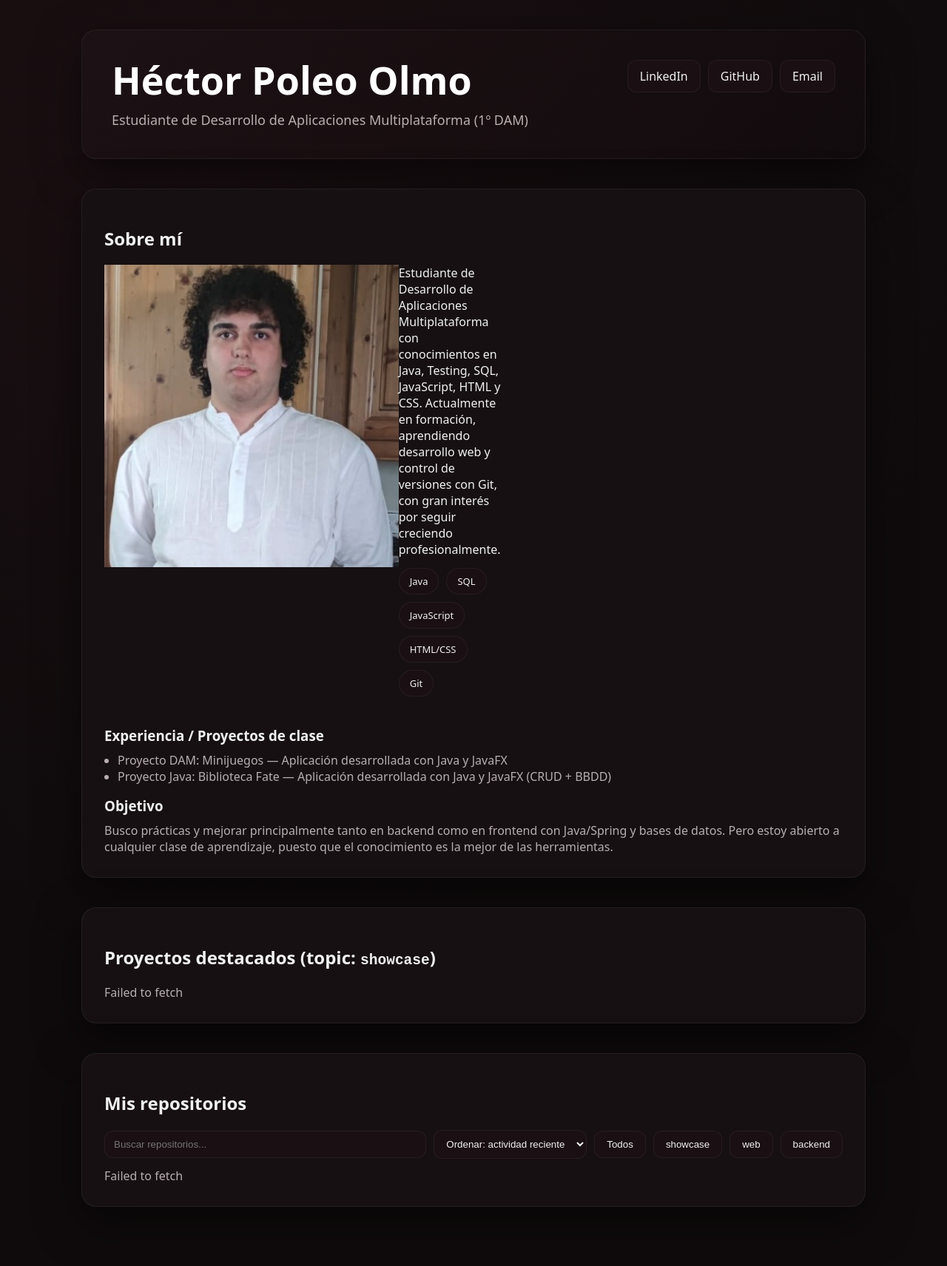
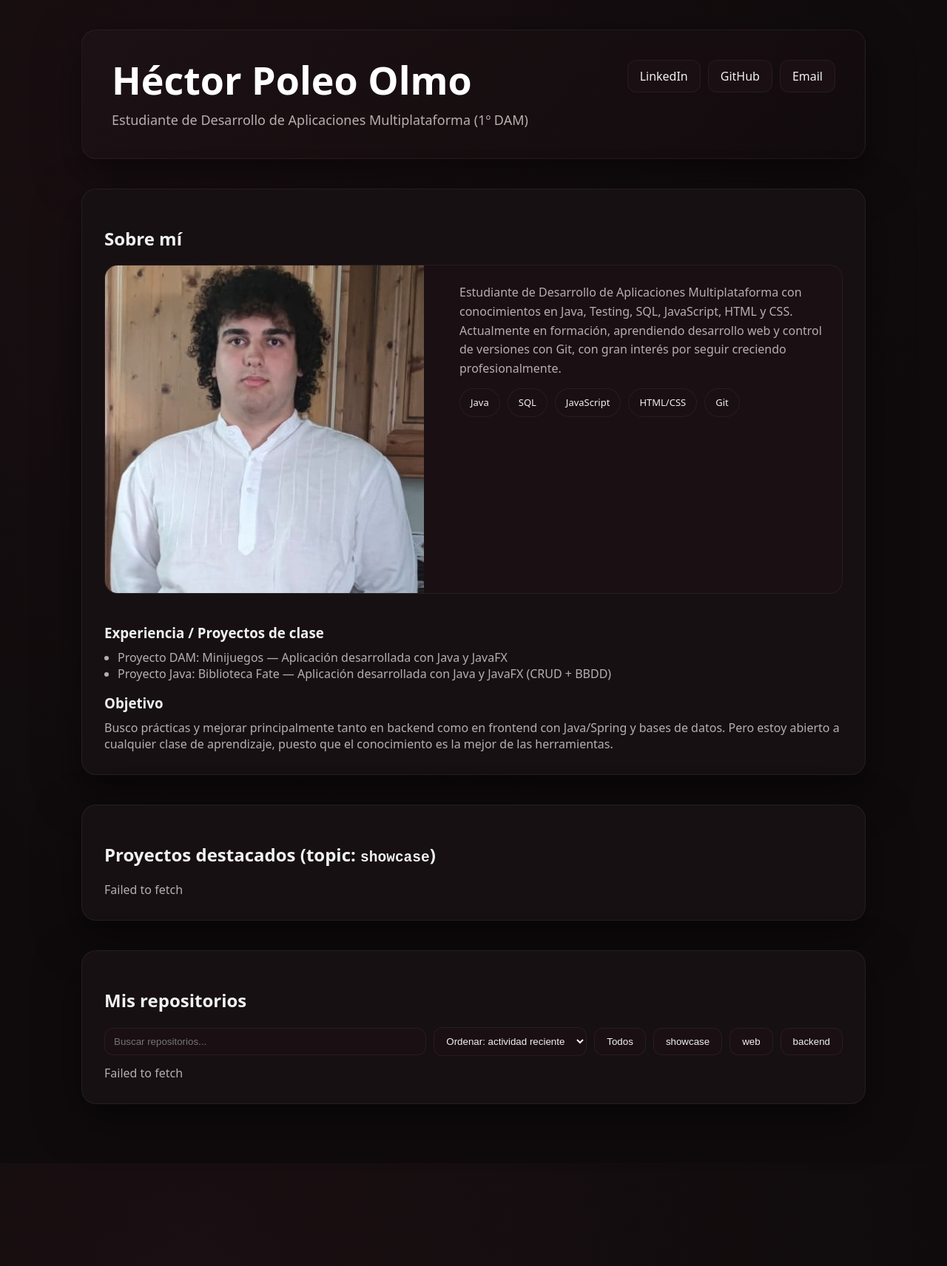
Before and after one commit to HectorPoleo/hectorpoleo.github.io, a Jekyll site: the page built from index.html, in a window 1280 px wide. Shown: the whole page at 74% size. Built offline with Jekyll 4.4.1, drawn with Linux system fonts in a browser that asks for light colours; after the commit the page ends 1573 px from its top, so only the background shows below that.

Commit message:
Update index.html

```diff
--- a/index.html
+++ b/index.html
@@ -29,10 +29,10 @@ title: "Héctor - CV & Repos"
   <section class="section">
     <h2>Sobre mí</h2>
     <div class="grid2">
-      <div class="profile-img">
+      <div class="profile">
         <img src="assets/img/CVFO.png" alt="Foto de perfil">
         <div class="bio">
-          <p class="text-img" style="margin:0">
+          <p class="muted" style="margin:0">
             Estudiante de Desarrollo de Aplicaciones Multiplataforma con conocimientos en
             Java, Testing, SQL, JavaScript, HTML y CSS. Actualmente en formación,
             aprendiendo desarrollo web y control de versiones con Git,
```
